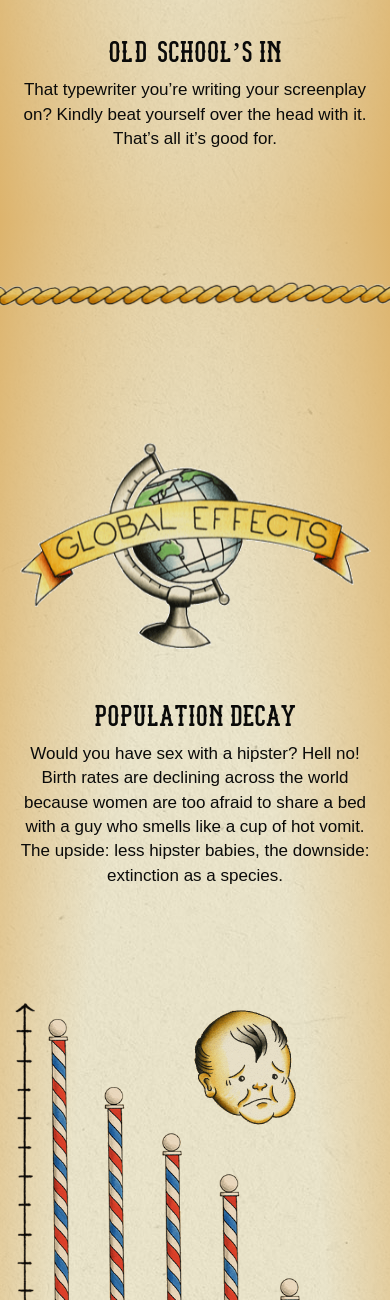
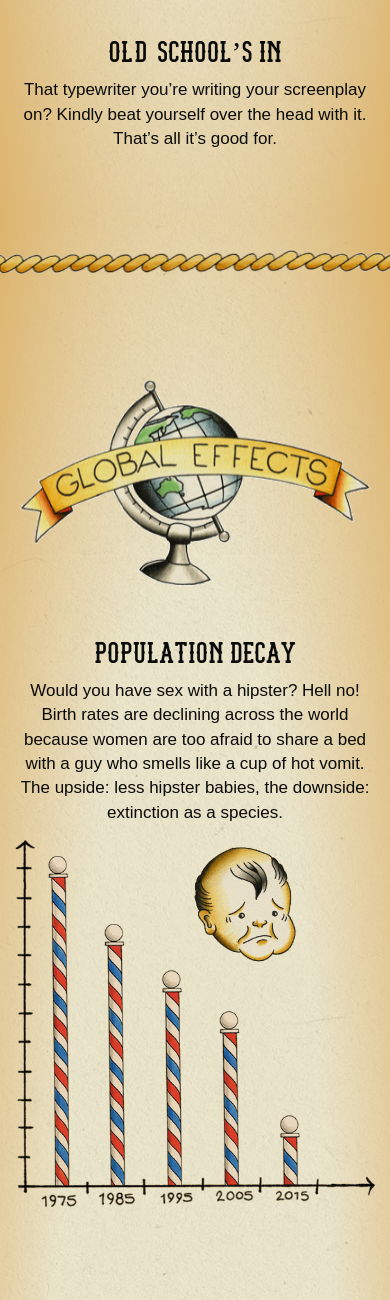
Before and after one commit to eulo/hipstervention, a PHP site: page / in a window 390 px wide. Shown: the part 3444-4744 px from the top of the page. Run offline with PHP 8.4, Linux system fonts and the light colour scheme; some libraries are stand-ins or nearby versions.

Commit message:
mobile gaps shortened

```diff
--- a/assets/src/scss/main.scss
+++ b/assets/src/scss/main.scss
@@ -384,7 +384,11 @@ section {
 
   &#global-effects {
 
-
+    @include mobile-landscape-and-below {
+      &:before {
+        padding: 0;
+      }
+    }
 
     h2 {
       .animation {
@@ -416,6 +420,10 @@ section {
       position: relative;
       background-size: contain;
       max-width: 100%;
+      @include mobile-only {
+        margin: 0 auto;
+        height: 100vw;
+      }
 
 
       .animation {
@@ -437,11 +445,7 @@ section {
 
       @include mobile-only {
         margin: 0 auto;
-        /*
-        -webkit-transform: scale(0.5, 0.5);
-        transform: scale(0.5, 0.5);
-        margin-left: -20%;
-        */
+        height: 300px;
       }
     }
     .graph-only {
@@ -564,6 +568,10 @@ section {
       margin: 80px auto 20px;
       display: block;
 
+      @include mobile-landscape-and-below {
+        margin-top: 0px;
+      }
+
       &.ht-heading-01 {
         margin-top: 170px;
         @include mobile-landscape-and-below {
@@ -572,6 +580,10 @@ section {
       }
       &.ht-heading-03 {
         margin-top: 190px;
+
+        @include mobile-landscape-and-below {
+          margin-top: 40px;
+        }
       }
     }
 
@@ -663,6 +675,11 @@ section {
 
   &#save-a-mate {
 
+    @include mobile-landscape-and-below {
+        &:before {
+          padding: 0;
+        }
+    }
     h2 {
       margin: -210px 0;
 
@@ -804,6 +821,7 @@ section {
         margin: 0 auto;
         @include tablet-landscape-and-below {
           max-width: 640px;
+          padding-bottom: 40px;
         }
         @include mobile-landscape-and-below {
           max-width: 320px;
```
Also changed, not shown: assets/dist/css/main.css.
